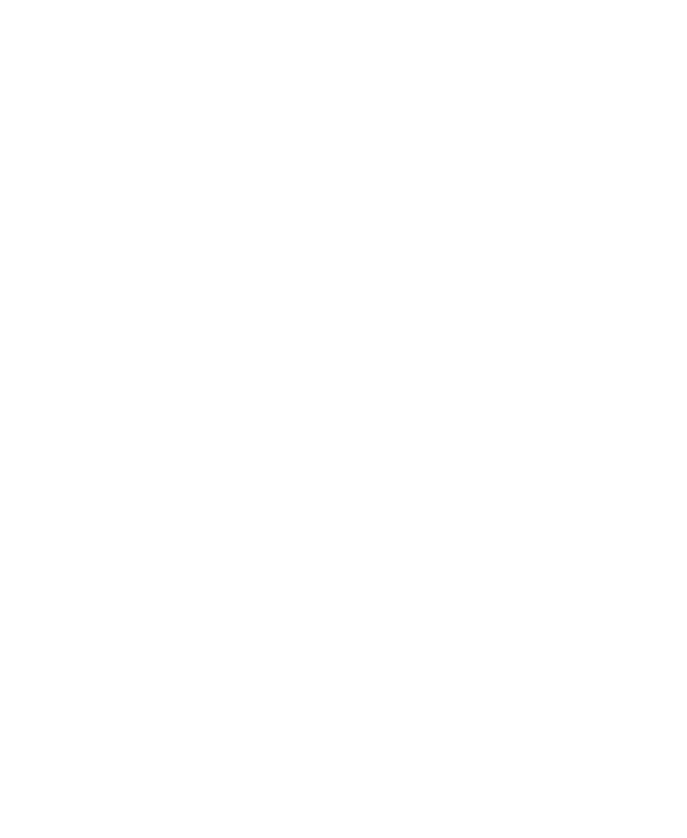
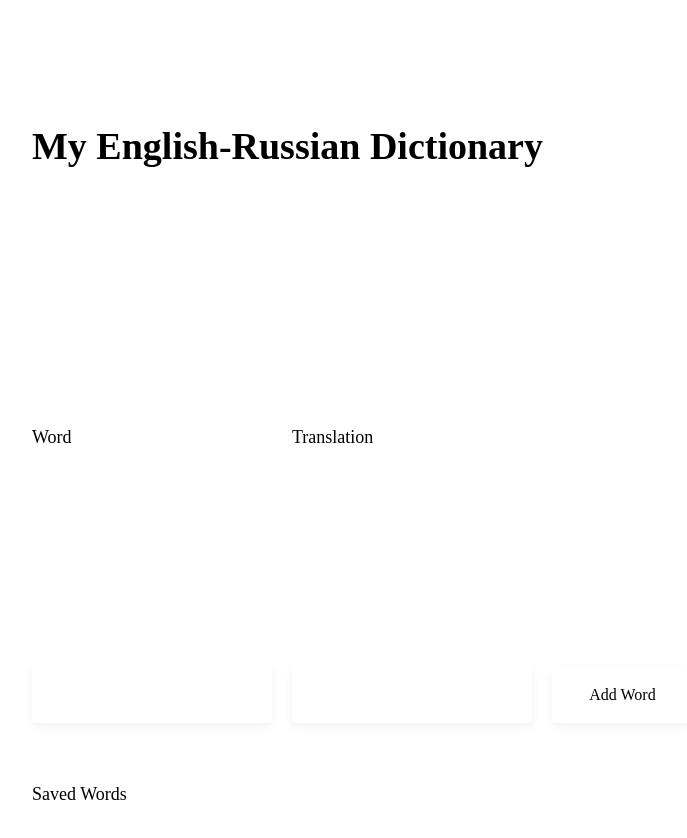
Before and after one commit to elis-11/js-project, a plain HTML site: page index.html in a window 1280 px wide. Shown: the whole page, without its empty margins (108-795 px from the left). Before the commit the page ends 800 px from the top, so only its background shows below. Drawn offline with Linux system fonts and the light colour scheme.

Commit message:
<link rel="stylesheet" href="css/main.css"> x-special/nautilus-clipboard cut file:///home/user/Pictures/Screenshot%20from%202021-07-01%2009-52-01.png

```diff
--- a/index.html
+++ b/index.html
@@ -1,13 +1,42 @@
 <!DOCTYPE html>
 <html lang="en">
+
 <head>
     <meta charset="UTF-8">
     <meta http-equiv="X-UA-Compatible" content="IE=edge">
     <meta name="viewport" content="width=device-width, initial-scale=1.0">
-<link rel="stylesheet" href="css/main.css">
+    <link rel="stylesheet" href="css/main.css">
     <title>VOCABULARY</title>
 </head>
+
 <body>
+    <h1>My English-Russian Dictionary</h1>
+    <div class="inputs-block">
+        <div class="input-item">
+            <div class="input-item-title">
+                Word
+            </div>
+            <input type="text" id="eng" class="input">
+        </div>
 
+        <div class="input-item">
+            <div class="input-item-title">
+                Translation
+            </div>
+            <input type="text" id="eng" class="input">
+        </div>
+        <div class="btn-wrapper">
+            <button id="word-btn">Add Word</button>
+        </div>
+    </div>
+    <h2>Saved Words</h2>
+    <div class="table-block">
+        <table id="table">
+
+        </table>
+    </div>
+
+    <script src="js/main.js"></script>
 </body>
+
 </html>
```
Also changed, not shown: js/main.js (added).
